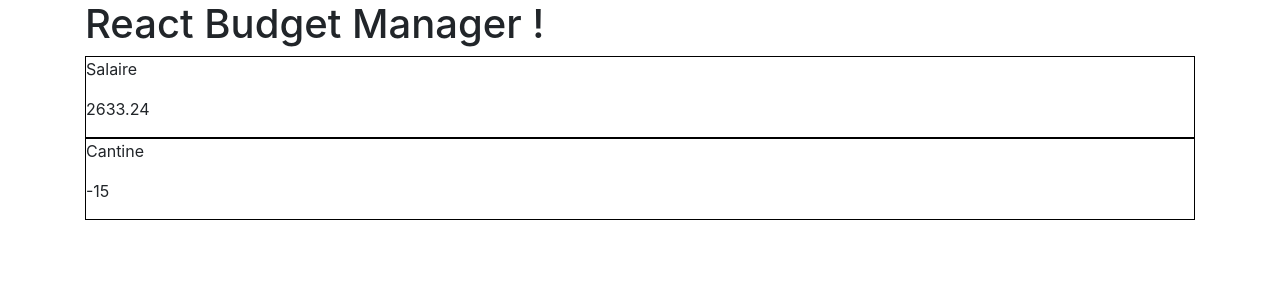
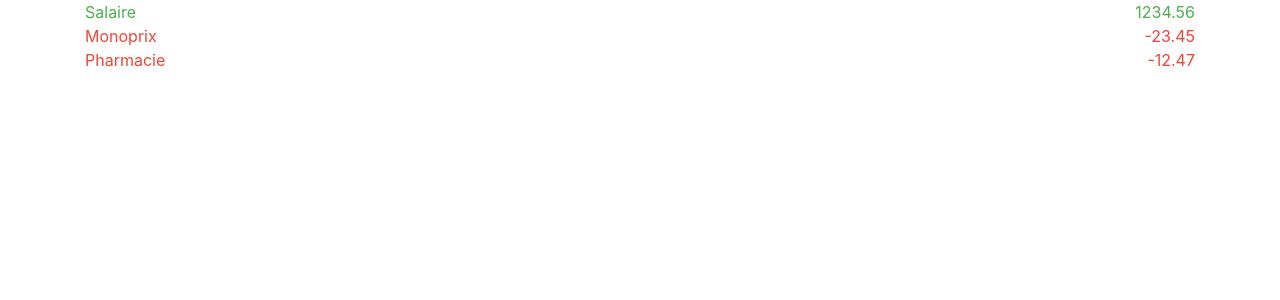
Before and after one commit to omobili/react-budget-manager, a React app: page / in a window 1280 px wide. Shown: the top 300 px of the page. Built offline with nearby package versions, Linux system fonts and the light colour scheme.

Commit message:
improve activity

```diff
--- a/src/app.tsx
+++ b/src/app.tsx
@@ -20,10 +20,13 @@
             month: '201801',
             activities: [{
                 label: 'Salaire',
-                amount: 2633.24
+                amount: 1234.56
             }, {
-                label: 'Cantine',
-                amount: -15
+                label: 'Monoprix',
+                amount: -23.45
+            }, {
+                label: 'Pharmacie',
+                amount: -12.47
             }]
         }];
     }
@@ -32,17 +35,12 @@
         return (
             <div className="container">
                 <div className="row">
-                    <h1 className="col-12">React Budget Manager !</h1>
                     <div className="col-12">
-                        <div className="row">
-                            <div className="col-12">
-                                {this.data[0].activities.map((activity: ActivityProps) => {
-                                    return (
-                                        <Activity label={activity.label} amount={activity.amount}/>
-                                    );
-                                })}
-                            </div>
-                        </div>
+                        {this.data[0].activities.map((activity: ActivityProps) => {
+                            return (
+                                <Activity label={activity.label} amount={activity.amount}/>
+                            );
+                        })}
                     </div>
                 </div>
             </div>
--- a/src/scss/components/activity.scss
+++ b/src/scss/components/activity.scss
@@ -1,4 +1,20 @@
 .rbm-activity {
-    display: block;
-    border: 1px solid black;
+    // .rbm-activity.rbm-activity--plus
+    &.rbm-activity--plus {
+        color: #4CAF50;
+    }
+    // .rbm-activity.rbm-activity--minus
+    &.rbm-activity--minus {
+        color: #F44336;
+    }
+
+    // .rbm-activity__label
+    &__label {
+        display: block;
+    }
+
+    // .rbm-activity__amount
+    &__amount {
+        text-align: right;
+    }
 }
--- a/src/ts/components/activity.tsx
+++ b/src/ts/components/activity.tsx
@@ -15,10 +15,14 @@
     }
 
     render() {
+        let activityClassName = function (amount: number) {
+            return `row rbm-activity${(amount > 0) ? ' rbm-activity--plus': ' rbm-activity--minus'}`;
+        };
+
         return (
-            <div className="rbm-activity">
-                <p>{this.props.label}</p>
-                <p>{this.props.amount}</p>
+            <div className={activityClassName(this.props.amount)}>
+                <span className="col rbm-activity__label">{this.props.label}</span>
+                <span className="col rbm-activity__amount">{this.props.amount}</span>
             </div>
         )
     }
```
